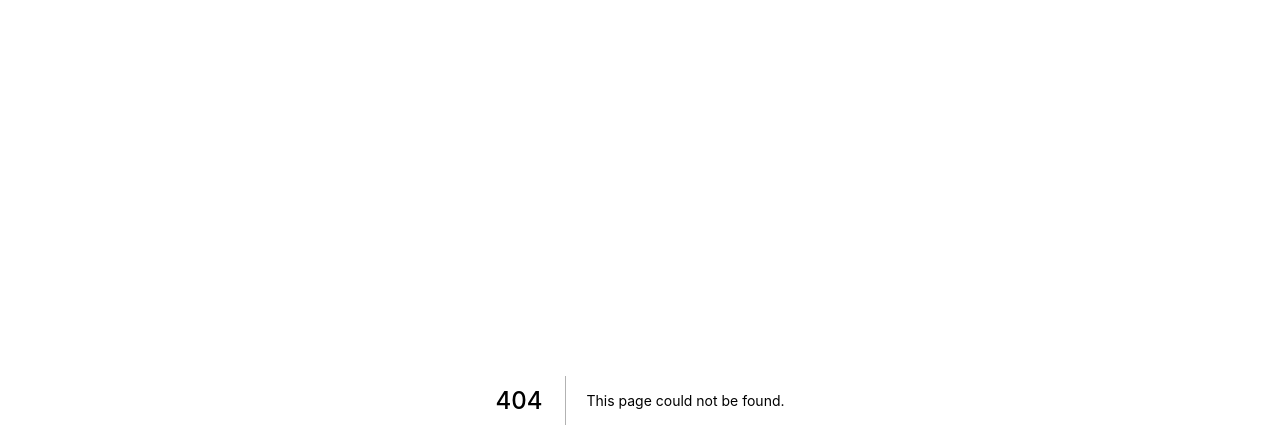
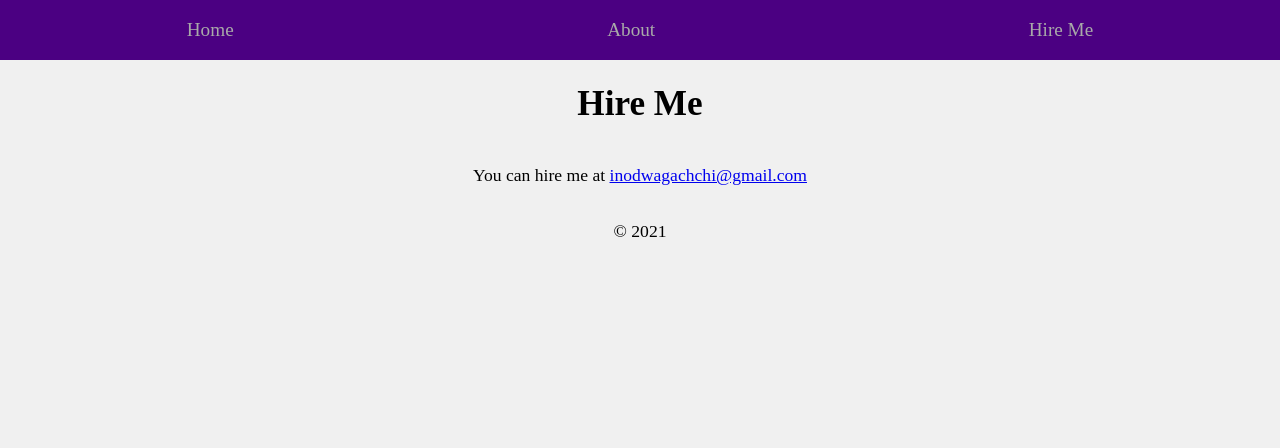
Before and after one commit to inodw1/next-portfolio, a Next.js app: page /hireme in a window 1280 px wide. Before the commit this address had no page. Shown: the top 448 px of the page. Built offline with nearby package versions, Linux system fonts and the light colour scheme.

Commit message:
Define layout jsx component  and styled with css

```diff
--- /dev/null
+++ b/components/Layout.js
@@ -0,0 +1,51 @@
+import Link from "next/link"
+
+export default ({ children, title }) => (
+    <div className="root  ">
+        <header>
+            <Link href="/">
+                <a>Home</a>
+            </Link>
+            <Link href="/about">
+                <a>About</a>
+            </Link>
+            <Link href="/hireme">
+                <a>Hire Me</a>
+            </Link>
+        </header>
+            <h1>{title}</h1>
+            {children }
+        <footer>&copy; {new Date().getFullYear()}</footer>
+        <style jsx>{`
+            .root {
+                display: flex;
+                justify-content: center;
+                align-items: center;
+                flex-direction: column;
+            }
+            header {
+                width: 100%;
+                display: flex;
+                justify-content: space-around;
+                padding: 1em;
+                font-size: 1.2rem;
+                background: indigo;
+            }
+
+            header a {
+                color: darkgrey;
+                text-decoration: none;
+            }
+            footer {
+                padding: 1em
+            }
+        `}</style>
+        <style global jsx>{`
+            body {
+                margin: 0;
+                font-size: 110%;
+                background: #f0f0f0;
+            }
+        `}</style>
+    </div>
+)
--- a/pages/about.js
+++ b/pages/about.js
@@ -1,12 +1,12 @@
 import Link from "next/link"
+import Layout from "../components/Layout"
 
 export default  () => (
-    <div>
-        <h1>About</h1>
+    <Layout title="About">
         <Link href="/">
             <a>Go to home</a>
         </Link>
         <p>A javascript programmer</p>
         <img src="/static/javascript-logo.png" alt="javascript" height="200px"/>
-    </div>
+    </Layout>
 )
--- /dev/null
+++ b/pages/hireme.js
@@ -0,0 +1,12 @@
+  import Layout from "../components/Layout"
+
+  const HireMe = () => (
+    <Layout title="Hire Me">
+        <p>
+            You can hire me at{" "}
+            <a href="mailto:inodwagachchi@gmail.com">inodwagachchi@gmail.com</a>
+        </p>
+    </Layout>
+ )
+
+ export default HireMe
--- a/pages/index.js
+++ b/pages/index.js
@@ -1,13 +1,13 @@
 import Link from "next/link"
+import Layout from "../components/Layout"
 
 const Index = () => (
-    <div>
-        <h1>Home</h1>
+    <Layout title="Home">
         <Link href="/about">
             <a>Go to about</a>
         </Link>
         <p>Welcome to the home page</p>
-    </div>
+    </Layout>
 )
 
 export default Index
```
